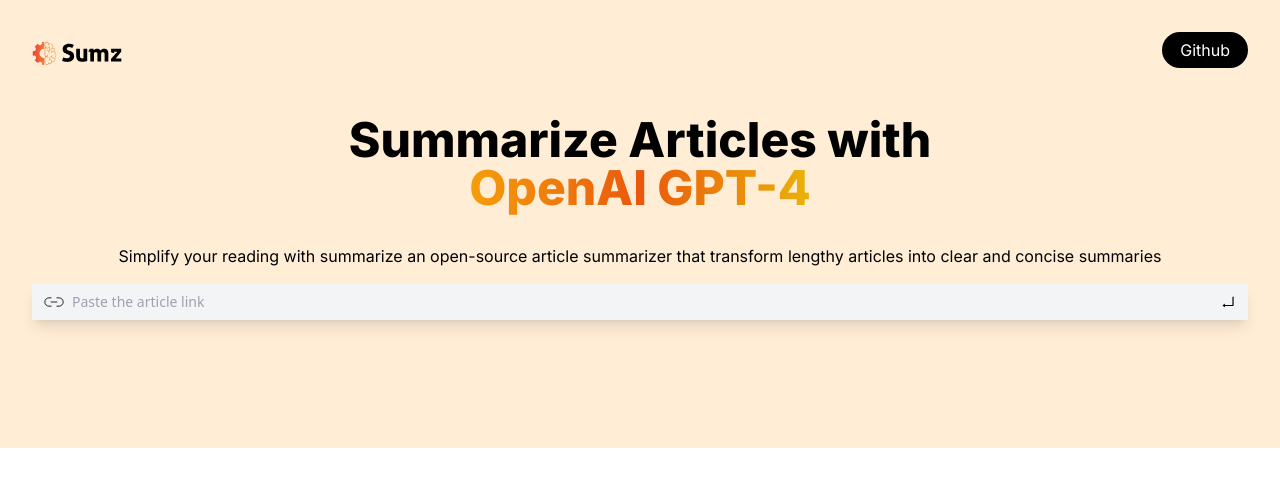
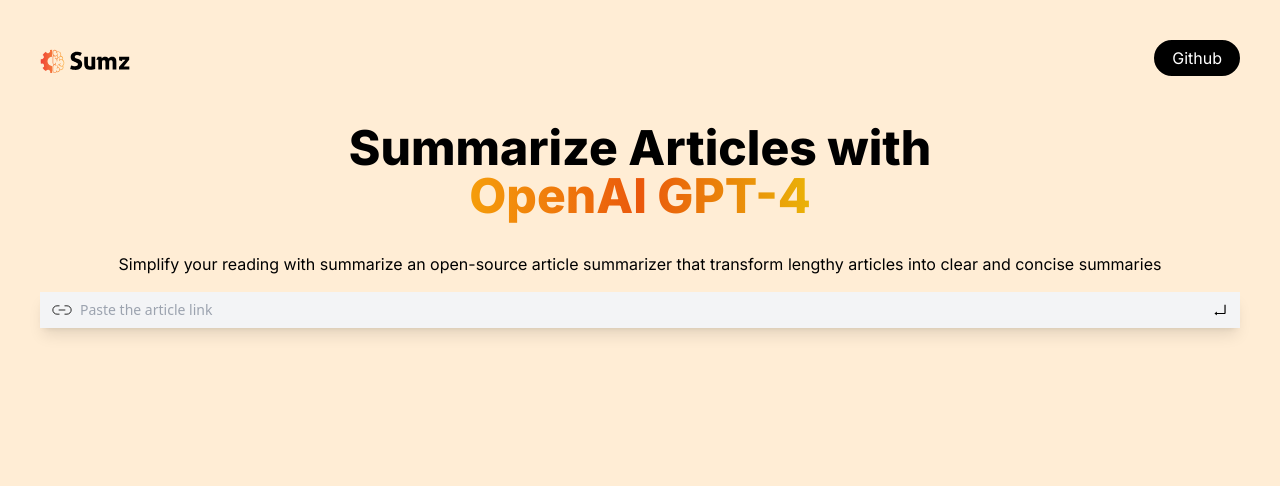
Before and after one commit to idowuemmao/ai-summarizer, a React (Vite) app: page / in a window 1280 px wide. Shown: the top 486 px of the page. Built offline with nearby package versions, Linux system fonts and the light colour scheme.

Commit message:
corrected the background css property

```diff
--- a/src/App.jsx
+++ b/src/App.jsx
@@ -3,7 +3,7 @@
 
 const App = () => {
   return (
-    <main className="p-8 bg-orange-100">
+    <main className="p-10 bg-orange-100 h-screen">
       <Hero />
       <Demo />
     </main>
```
